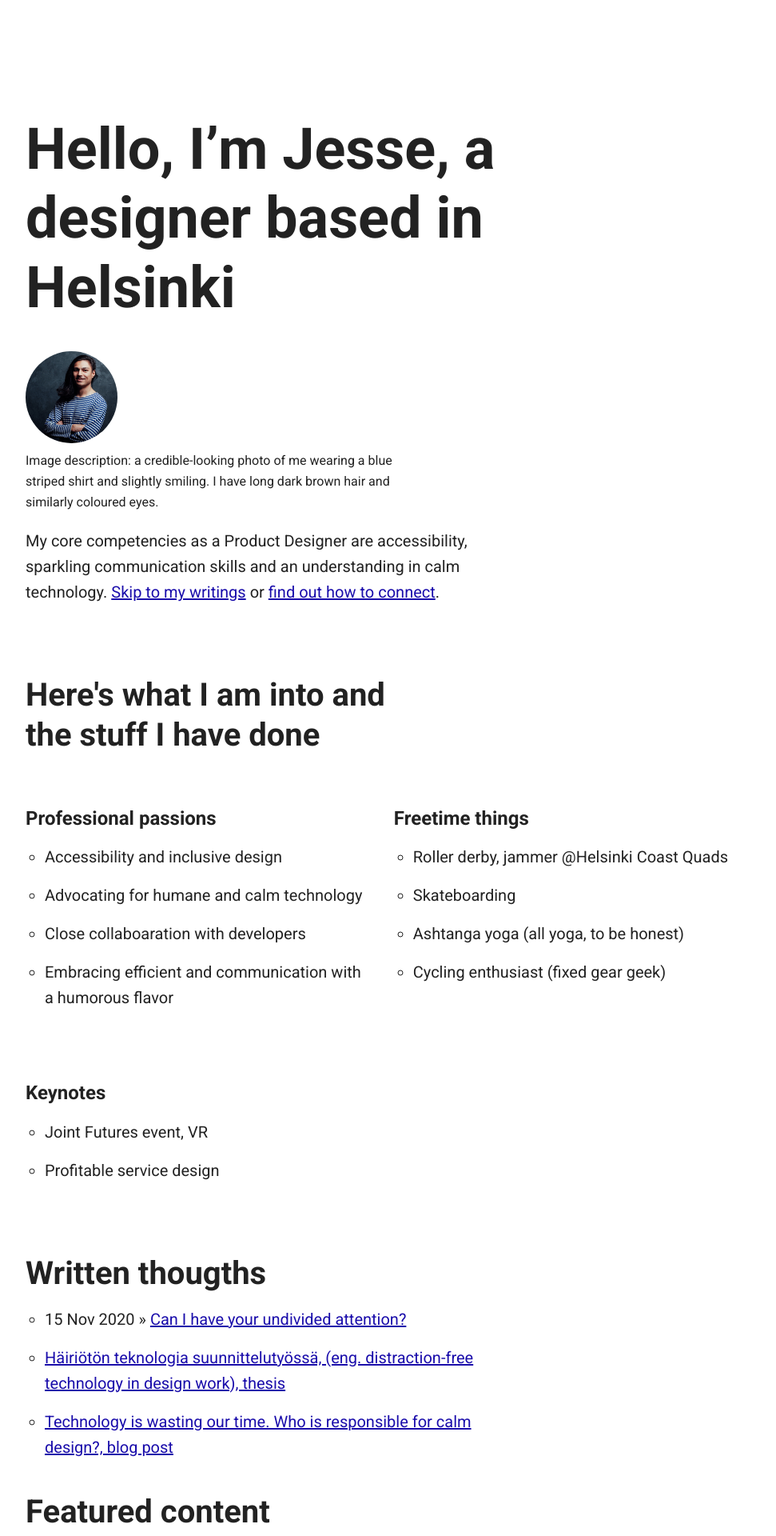
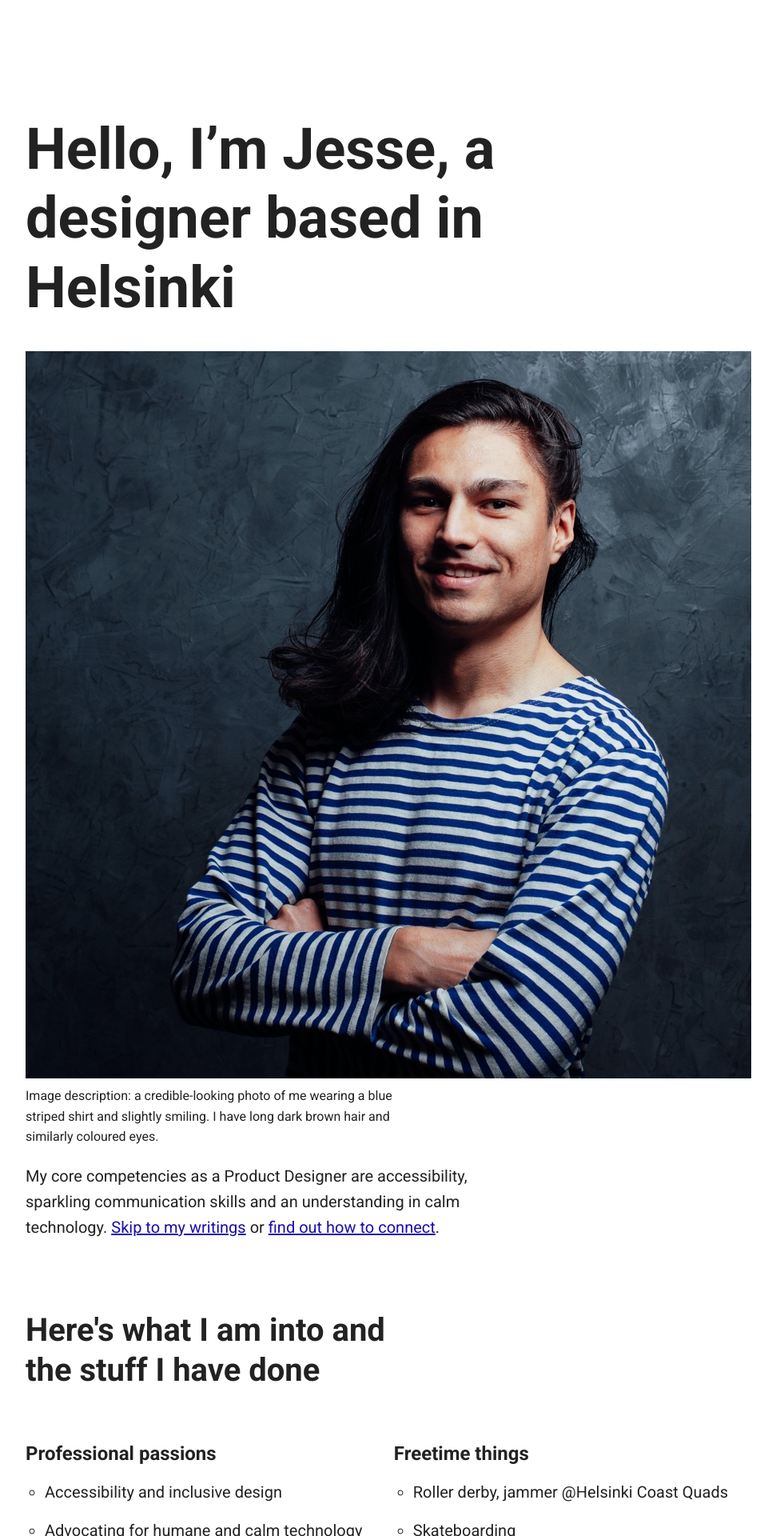
Before and after one commit to jesseu/jesseu.github.io, a Jekyll site: the page built from index.html, in a window 1280 px wide. Shown: the top 1920 px of the page at 80% size, without its empty margins (128-1099 px from the left). Built offline with Jekyll 4.4.1, drawn with Linux system fonts in a browser that asks for light colours.

Commit message:
Update skeleton.css

```diff
--- a/css/skeleton.css
+++ b/css/skeleton.css
@@ -160,9 +160,10 @@ a:hover {
 
 /* Images
 –––––––––––––––––––––––––––––––––––––––––––––––––– */
-img {
-  border-radius: 50%;
+avatar {
+  border-radius: 2rem;
   max-width: 25%;
+  margin-right 1rem:
 }
 
 figure {
```
